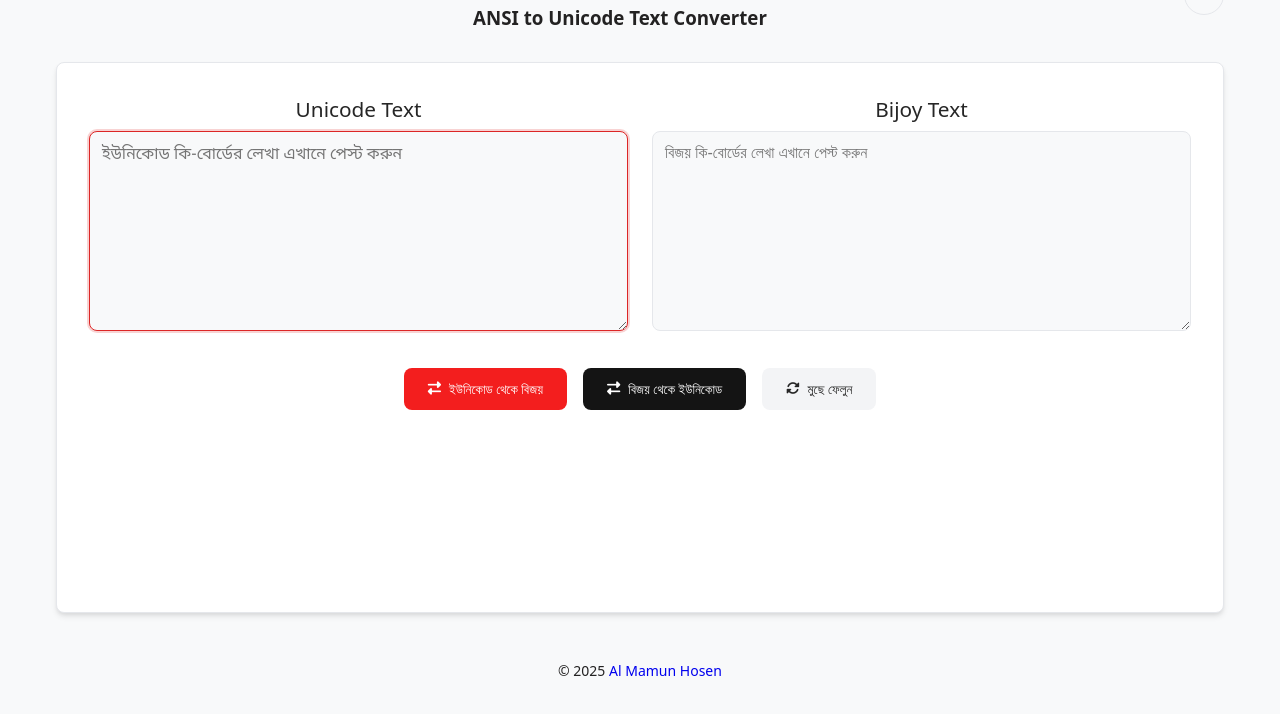
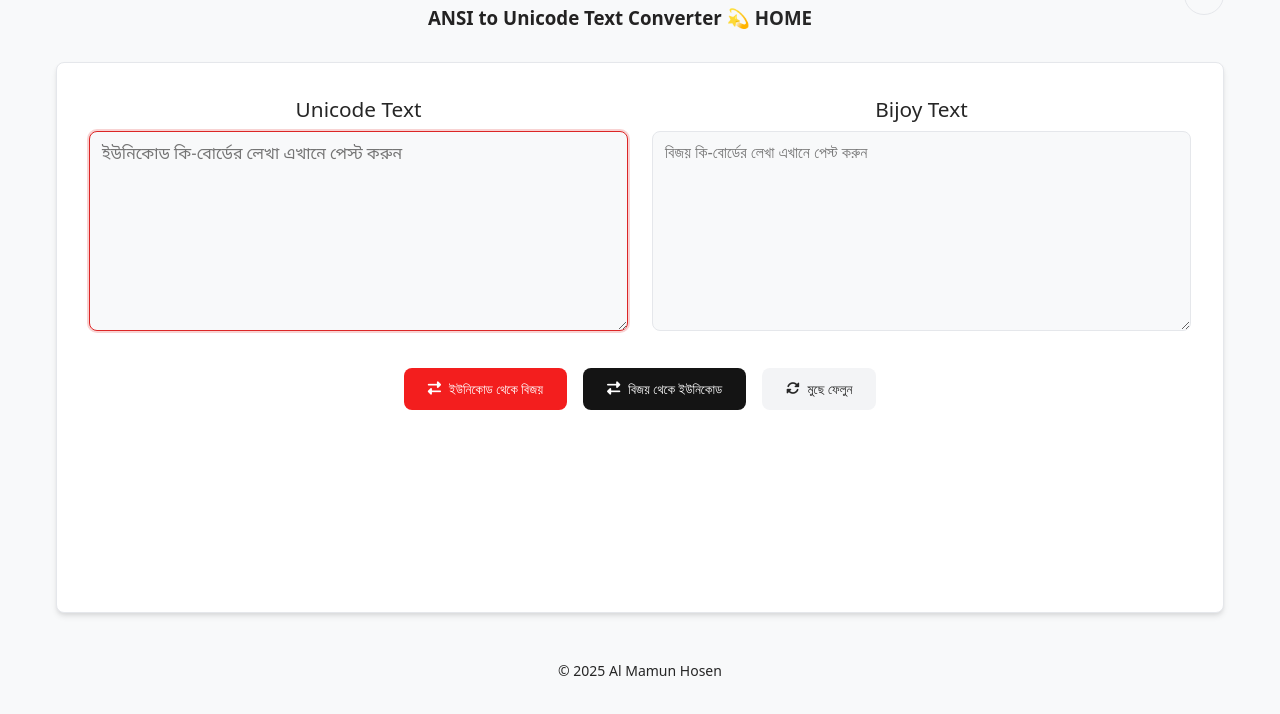
Before and after one commit to almamunhossen/Bijoy-Unicode-Converter, a plain HTML site: page index.html in a window 1280 px wide. Shown: the part 72-786 px from the top of the page. Drawn offline with Linux system fonts and the light colour scheme.

Commit message:
update HTML CSS

```diff
--- a/index.html
+++ b/index.html
@@ -18,12 +18,14 @@
         <header>
             <div class="header-content">
                 <h1>Bijoy - Unicode Converter | বিজয় - ইউনিকোড কনভার্টার</h1>
-                <h3>ANSI to Unicode Text Converter</h3>
+                <h3>ANSI to Unicode Text Converter 💫
+                    <a href="http://www.almamunhossen.com">HOME</a></h3>
             </div>
             <button id="theme-toggle" class="theme-toggle" aria-label="Toggle dark mode">
                 <i class="fas fa-moon"></i>
                 <i class="fas fa-sun"></i>
             </button>
+
         </header>
 
         <!-- Main content -->
--- a/style.css
+++ b/style.css
@@ -46,7 +46,12 @@
     font-family: system-ui, -apple-system, BlinkMacSystemFont, 'Segoe UI', Roboto, sans-serif;
     text-decoration: none;
 }
-
+ a, p{
+    color: var(--foreground);
+}
+ a:hover{
+    color: var(--primary);
+}
 body {
     background-color: var(--background);
     color: var(--foreground);
@@ -208,7 +213,7 @@ textarea:focus {
 }
 
 .copy-btn:hover {
-    background-color: var(--p);
+    background-color: var(--primary);
 }
 
 .copy-btn.copied {
```
